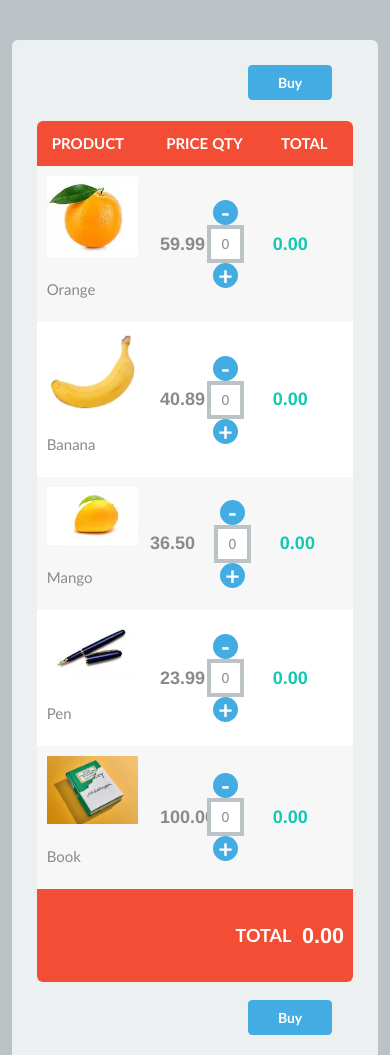
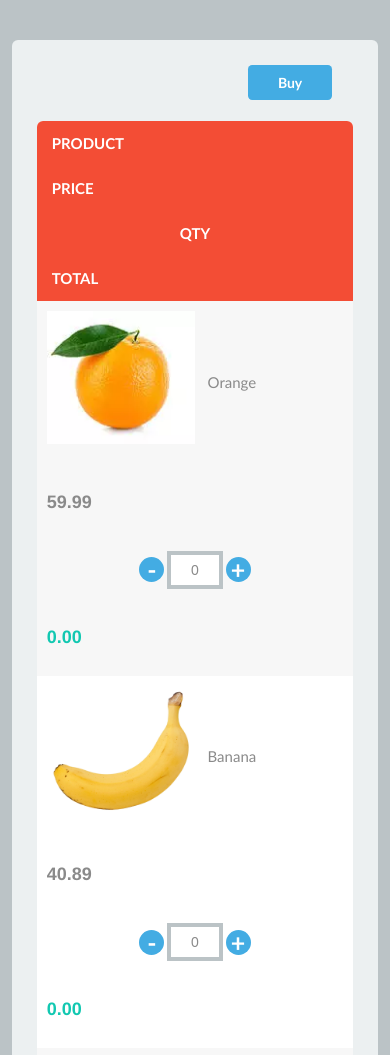
Before and after one commit to natnael1455/url-creation, a website: page index.html in a window 390 px wide. Shown: the top 1055 px of the page. Drawn offline with nearby package versions, Linux system fonts and the light colour scheme.

Commit message:
fix: css layout with out bootstrap

```diff
--- a/index.html
+++ b/index.html
@@ -80,7 +80,7 @@
           <p>Mango</p>
         </div>
 
-        <div class="col-sm col-price col-numeric align-center " id="price">
+        <div class="col col-price col-numeric align-center " id="price">
           <p>36.50</p>
         </div>
 
@@ -144,10 +144,10 @@
 
 
           <div class="row layout-inline ">
-           <div class="col align-center">
+           <div class="col col-qty layout-inline">
              <p>Total</p>
            </div>
-           <div class="col col-numeric align-center">
+           <div class="col col-total col-numeric align-center">
            <p id="over-all">0.00</p>
           </div>
          </div>
--- a/style.css
+++ b/style.css
@@ -51,7 +51,7 @@ a {
 }
 
 .container {
-    max-width: 75em;
+    max-width: 755px;
     width: 95%;
     margin: 40px auto;
     overflow: hidden;
@@ -106,15 +106,13 @@ a {
 .tf {
     background: #f34d35;
     text-transform: uppercase;
-    text-align: right;
     font-size: 1.2em;
 }
 
 .cat {
     background: #f3e635;
-    color: rgb(5 5 5);
+    color: rgb(0 0 0);
     text-transform: uppercase;
-    font-weight: bold;
     font-size: 1.2em;
 }
 
@@ -129,7 +127,7 @@ a {
 }
 
 .col-pro {
-    width: 44%;
+    width: 35%;
 }
 
 .col-pro > * {
@@ -138,7 +136,7 @@ a {
 
 .col-qty {
     text-align: center;
-    width: 17%;
+    width: 30%;
 }
 
 .col-numeric p {
@@ -147,10 +145,6 @@ a {
 
 .col-total p {
     color: #12c8b1;
-}
-
-.tf .col {
-    width: 20%;
 }
 
 .row > div {
@@ -177,7 +171,7 @@ a {
 }
 
 .col-qty > input {
-    max-width: 2.6em;
+    max-width: 4em;
 }
 
 a.qty {
@@ -228,11 +222,49 @@ a.qty:hover {
     }
 
     .col-qty {
-        width: 22%;
+        width: 30%;
     }
 
     img {
-        max-width: 100%;
+        max-width: 50%;
         margin-bottom: 1em;
     }
 }
+
+@media screen and (max-width: 575px) {
+    .col-pro {
+        width: 100%;
+    }
+
+    .tf .col-total {
+        width: 100%;
+    }
+
+    .col-qty {
+        width: 100%;
+    }
+
+    img {
+        max-width: 50%;
+        margin-bottom: 1em;
+    }
+}
+
+@media screen and (max-width: 240px) {
+    .col-pro {
+        width: 100%;
+    }
+
+    .col-qty {
+        width: 100%;
+    }
+
+    .tf .col-total {
+        width: 100%;
+    }
+
+    img {
+        max-width: 50%;
+        margin-bottom: 1em;
+    }
+}
```
